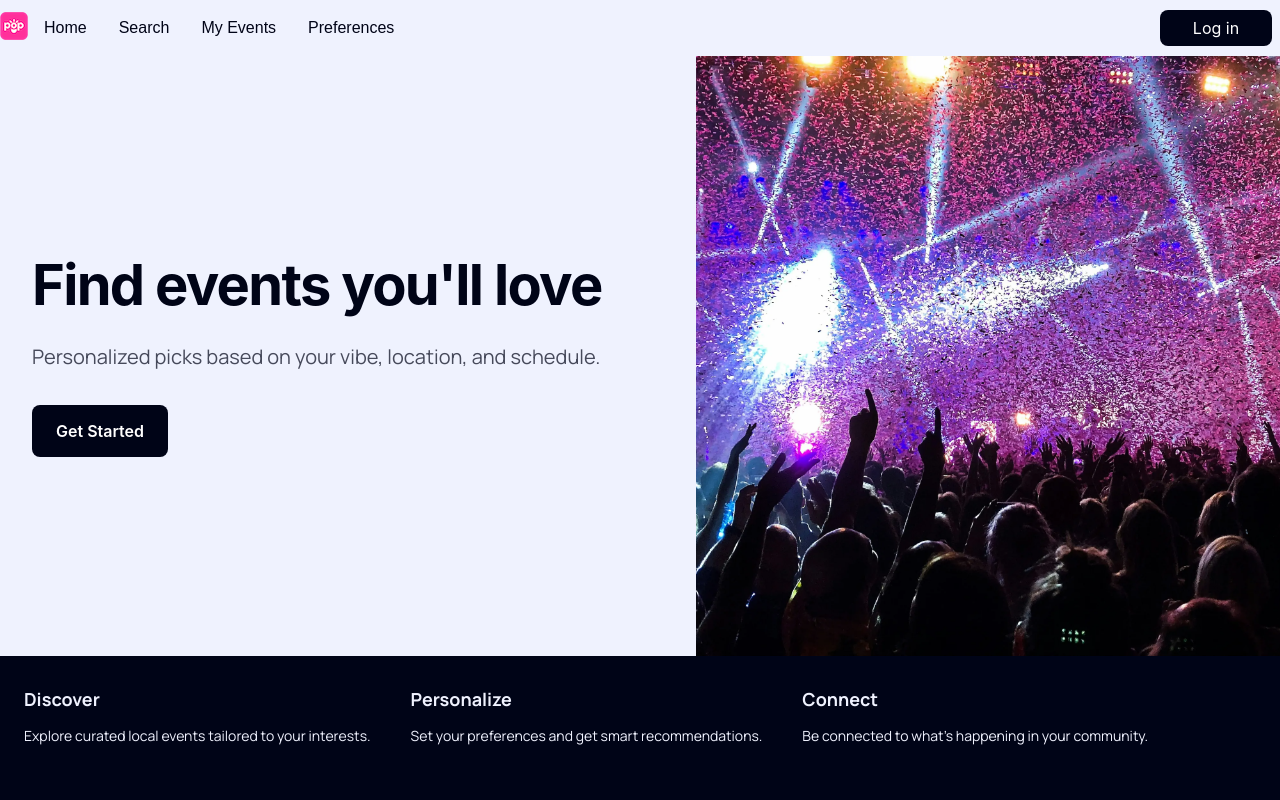
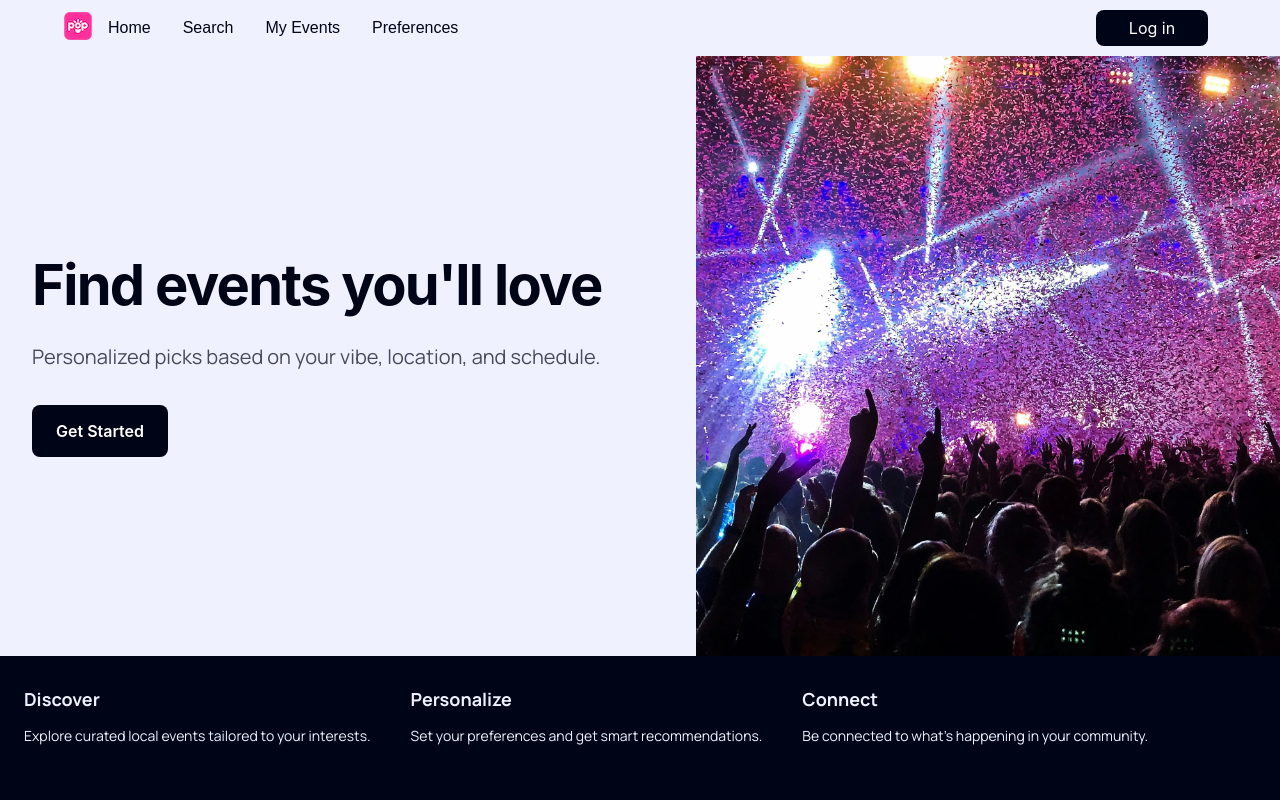
Before and after one commit to ash-kick/event-pop-app, a React (Vite) app: page / in a window 1280 px wide. Shown: the top 800 px of the page. Built offline with nearby package versions, Linux system fonts and the light colour scheme; no server answers; a web font is replaced by a local one.

Commit message:
updating nav bar width to 90% of screen size

```diff
--- a/src/layouts/RootLayout.jsx
+++ b/src/layouts/RootLayout.jsx
@@ -100,7 +100,11 @@ export default function RootLayout() {
                <header>
                     <nav>
                          <NavLink to="/">
-                              <img src="../assets/event-pop-icon-small.png" />
+                              <img
+                                   src="../assets/event-pop-icon-small.png"
+                                   alt="event pop icon"
+                                   className="event-pop-icon-landing"
+                              />
                          </NavLink>
                          <button
                               className="drop-down-menu-button"
--- a/src/styles/Navbar.css
+++ b/src/styles/Navbar.css
@@ -4,9 +4,10 @@ nav {
      background-color: var(--palest-purple-color);
      color: var(--darkest-blue-color);
      font-family: Arial, Helvetica, sans-serif;
-     width: 100%;
+     width: 90%;
      height: 56px;
      display: flex;
+     justify-self: center;
      align-items: center;
      position: relative;
 }
```
